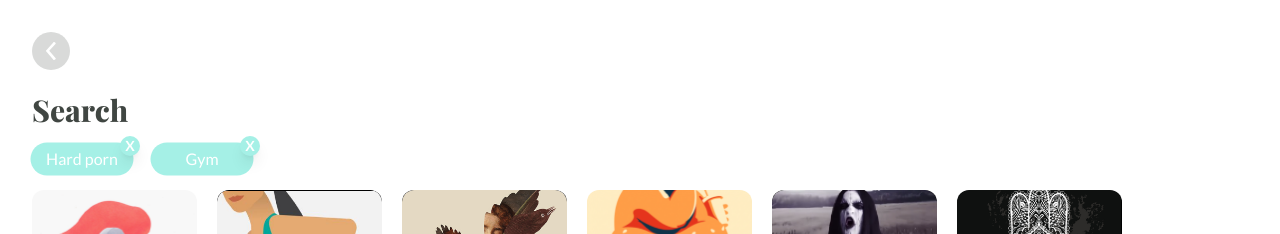
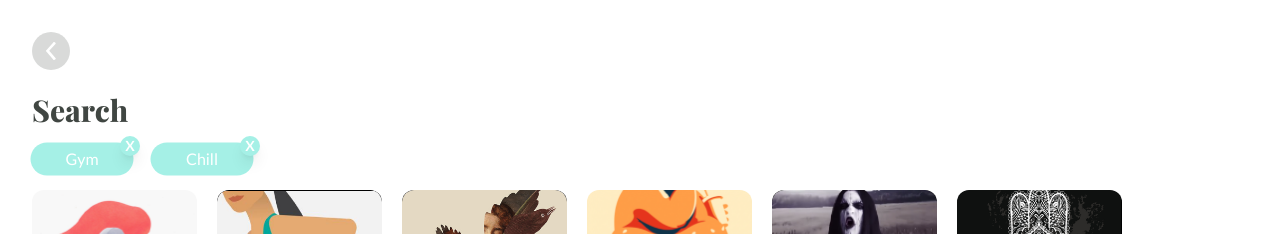
Before and after one commit to zsz20olesnica/simply, a React (Create React App) app: page /filtered in a window 1280 px wide. Shown: the top 234 px of the page. Built offline with nearby package versions, Linux system fonts and the light colour scheme.

Commit message:
Components improvements

```diff
--- a/src/Components/Containers/SearchPage/Filtered.js
+++ b/src/Components/Containers/SearchPage/Filtered.js
@@ -13,6 +13,8 @@ import ImageDinner from '../../../Images/playlist6.png'
 import ImageFiesco from '../../../Images/playlist7.png'
 import ImageHorror from '../../../Images/playlist8.png'
 import ImageSport from '../../../Images/playlist9.png'
+
+import FilteredCategory from '../../Reusable/FilteredCategory'
 
 
 export default function Filtered() {
@@ -34,13 +36,9 @@ export default function Filtered() {
 
             <div className='w-full flex flex-row flex-wrap gap-5'>
 
-              <button className='relative text-white font-lato rounded-full ring-[1.5px] ring-primary bg-primary  min-h-[30px] px-3 min-w-[100px]'>Hard porn
-              <span className='absolute w-[20px] h-[20px] flex justify-center items-center p-2 rounded-full bg-primary font-bold text-sm top-[-8px] right-[-8px] shadow-lg'>X</span>
-              </button>
+              <FilteredCategory category={'Gym'}/>
+              <FilteredCategory category={'Chill'}/>
 
-              <button className='relative text-white font-lato rounded-full ring-[1.5px] ring-primary bg-primary  min-h-[30px] px-3 min-w-[100px]'>Gym
-              <span className='absolute w-[20px] h-[20px] flex justify-center items-center p-2 rounded-full bg-primary font-bold text-sm top-[-8px] right-[-8px] shadow-lg'>X</span>
-              </button>
 
             </div>
 
--- /dev/null
+++ b/src/Components/Reusable/FilteredCategory.js
@@ -0,0 +1,10 @@
+import React from 'react'
+
+export default function FilteredCategory({category, handleDelete}) {
+  return (
+    <button onClick={() => (console.log('Handle category delete function'))} className='relative text-white font-lato rounded-full ring-[1.5px] ring-primary bg-primary  min-h-[30px] px-3 min-w-[100px]'>
+        {category}
+        <span className='absolute w-[20px] h-[20px] flex justify-center items-center p-2 rounded-full bg-primary font-bold text-sm top-[-8px] right-[-8px] shadow-lg'>X</span>
+    </button>
+  )
+}
```
